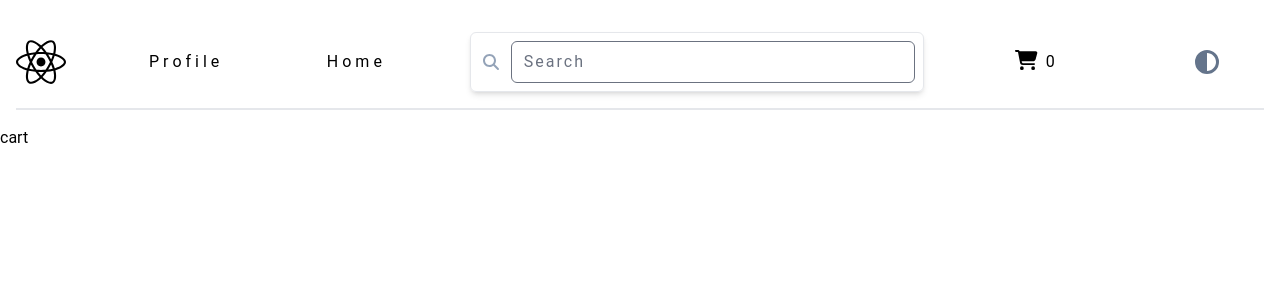
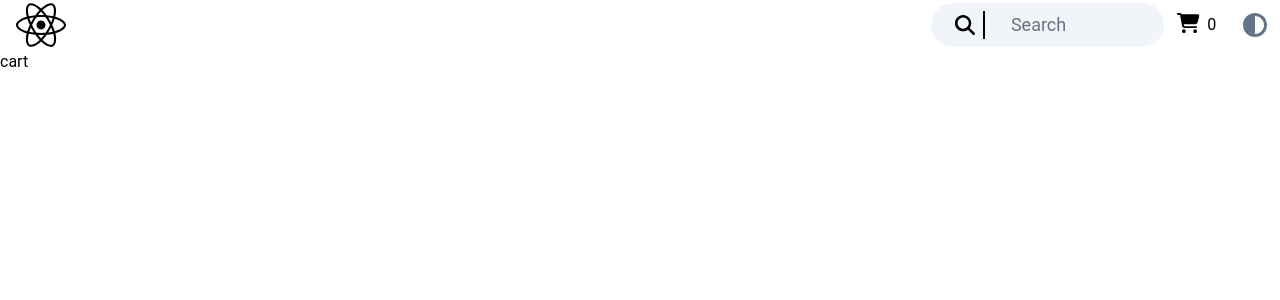
Before and after one commit to mSharifHub/e-commerce, a React (Create React App) app: page /cart in a window 1280 px wide. Shown: the top 300 px of the page. Built offline with nearby package versions, Linux system fonts and the light colour scheme.

Commit message:
#Code  Refactor: nav bar refractored

```diff
--- a/src/components/navigation/Nav.jsx
+++ b/src/components/navigation/Nav.jsx
@@ -1,10 +1,6 @@
 import { NavMenu } from "./NavMenu";
 
 function Nav() {
-  return (
-    <div className="hidden sm:block m-4">
-      <NavMenu />
-    </div>
-  );
+  return <NavMenu />;
 }
 export default Nav;
--- a/src/components/navigation/NavMenu.jsx
+++ b/src/components/navigation/NavMenu.jsx
@@ -1,48 +1,35 @@
+/* eslint-disable jsx-a11y/control-has-associated-label */
 import { Link } from "react-router-dom";
 import { useTheme } from "../../providers/contexts/themeContext";
 import { SearchBar } from "./SearchBar";
 import { ChangeThemeIcon } from "./icons/ChangeThemeIcom";
 import { CartIcon } from "./icons/CartIcon";
 import { ReactIcon } from "./icons/ReactIcon";
+import { Filter } from "../filter/Filter";
 
 export function NavMenu() {
   const { toogleTheme } = useTheme();
 
   return (
-    <ul
-      className={`grid grid-cols-1  sm:grid-cols-11 font-sans tracking-[4px] items-center py-4 border-b-2 `}
-    >
-      <div className="hidden  md:flex sm:justify-start  ">
+    <ul className="grid grid-cols-11">
+      <div className="mx-4 flex col-start-1 col-span-1">
         <ReactIcon />
       </div>
-      <div className="flex justify-items-start py-2 sm:justify-start  sm:col-start-1 md:justify-center md:col-start-2">
-        <li className="hover:text-slate-500 transition duration-100">
-          <Link to="/user-profile">Profile</Link>
-        </li>
-      </div>
 
-      <div className="flex  justify-items-start  py-2 col-span-1 sm:justify-center sm:col-start-2   sm:col-span-2 md:col-start-3">
-        <li className="hover:text-slate-500 transition duration-100">
-          <Link to="/">Home</Link>
-        </li>
-      </div>
-      <div className="hidden sm:inline-block sm:justify-center sm:col-start-4   sm:col-span-4 md:col-start-5">
+      <div className=" hidden sm:inline-flex sm:col-start-7 sm:col-span-3 lg:col-start-8 xl:col-start-9 xl:col-span-2 xl:justify-center xl:items-center">
         <SearchBar />
       </div>
-
-      <div className="flex justify-start items-start col-span-1 py-2 sm:col-start-8 sm:col-span-2 sm:justify-end md:col-start-9  md:justify-center hover:text-slate-500   ">
+      <div className="flex justify-around items-center col-start-10 col-span-3  md:col-start-10 md:col-span-2   lg:col-start-11  ">
         <Link to="/cart">
-          <div className="flex justify-between">
+          <div className="flex">
             <CartIcon />
           </div>
         </Link>
-      </div>
-      <div className="flex  justify-start items-start col-span-1  py-2 sm:col-start-11  sm:col-end-11 sm:justify-center">
-        {/* disabling next line  since no label is being used */}
-        {/* eslint-disable-next-line */}
-        <button type="button" onClick={toogleTheme}>
-          <ChangeThemeIcon />
-        </button>
+        <div className="flex">
+          <button type="button" onClick={toogleTheme}>
+            <ChangeThemeIcon />
+          </button>
+        </div>
       </div>
     </ul>
   );
--- a/src/components/navigation/SearchBar.jsx
+++ b/src/components/navigation/SearchBar.jsx
@@ -15,19 +15,23 @@ export function SearchBar() {
   };
 
   return (
-    <form onSubmit={handleSubmit}>
-      <div className="flex p-2 items-center justify-center border shadow-md rounded-md">
-        <span className="flex mx-1 text-slate-400 ">
-          <FontAwesomeIcon icon={faSearch} />
-        </span>
-        <input
-          type="text"
-          value={searchTerm}
-          onChange={handleSearchTerm}
-          placeholder="Search"
-          className="flex-1  rounded-md ms-2 tracking-[2px] w-full outline-none bg-transparent "
+    <form onSubmit={handleSubmit} className="flex justify-center items-center">
+      <label htmlFor="searchBar" className="sr-only">
+        Search
+      </label>
+      <div className="relative flex justify-center items-center">
+        <FontAwesomeIcon
+          icon={faSearch}
+          size="lg"
+          className="absolute left-4 py-1 px-2 border-r-2 border-black "
         />
       </div>
+      <input
+        type="text"
+        id="searchBar"
+        className="rounded-full  w-full capitalize bg-slate-100  text-lg text-left pl-20  outline-none border-none"
+        placeholder="search"
+      />
     </form>
   );
 }
```
